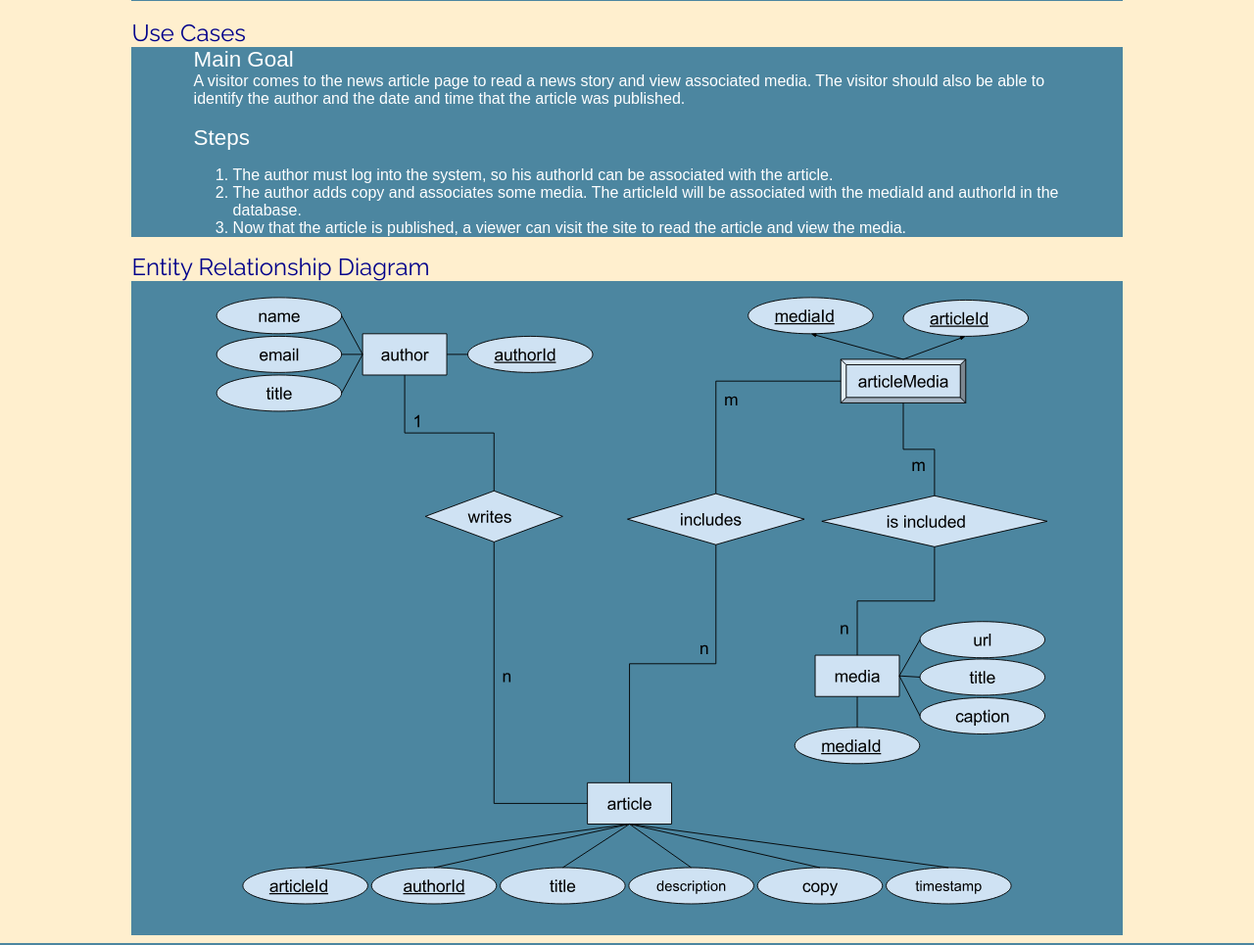
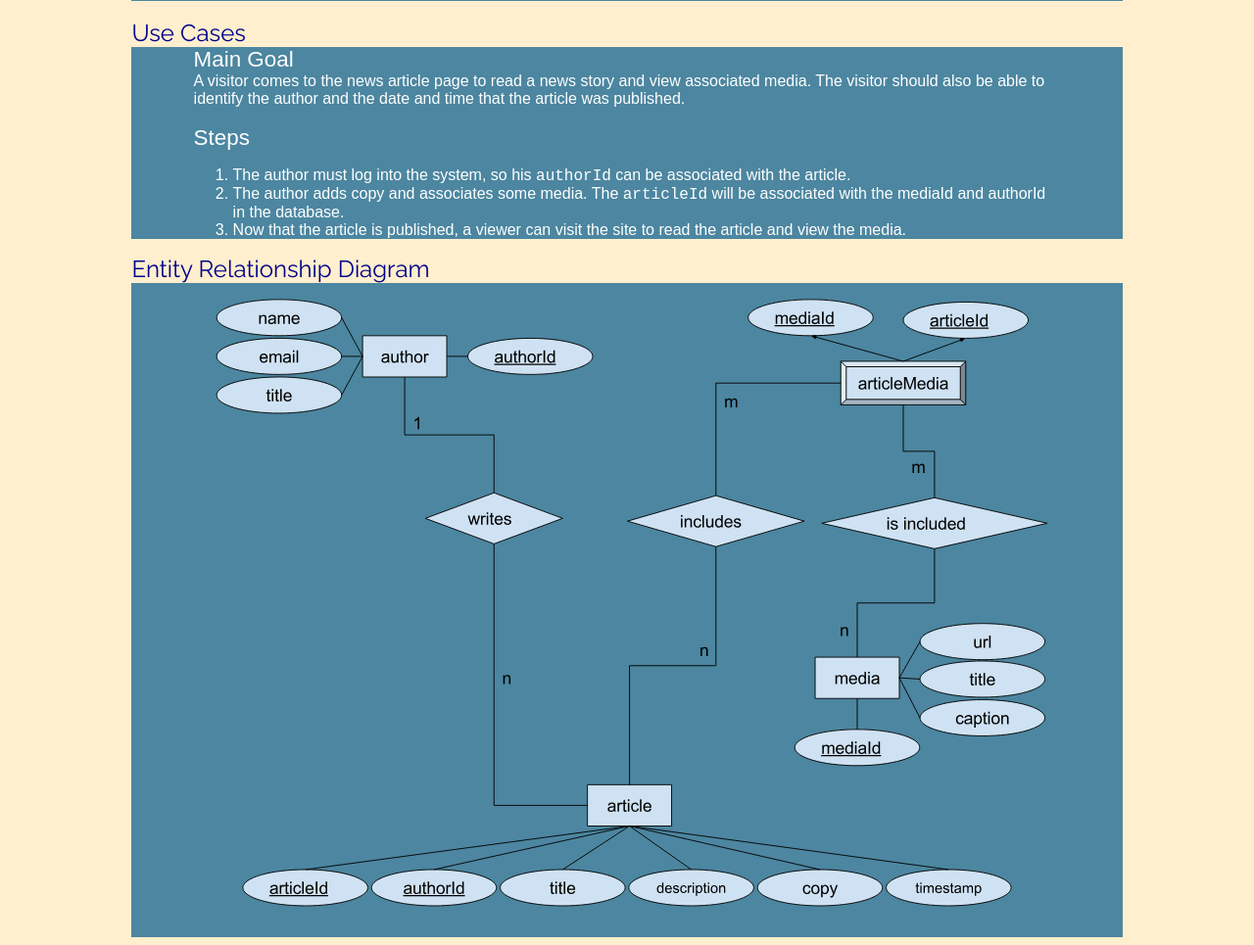
Before and after one commit to davidmancini/cnn, a PHP site: page / in a window 1280 px wide. Shown: the part 304-1269 px from the top of the page at 98% size. Run offline with PHP 8.4, Linux system fonts and the light colour scheme; some web fonts are replaced.

Commit message:
Added Monospace styling to "authorId"

```diff
--- a/css/style.css
+++ b/css/style.css
@@ -36,4 +36,7 @@ h1,
 	margin: 0 10% 0;
 }
 
+.monospace {
+	font-family: "Courier New", Courier, monospace;
+}
 /* 	cool color: dodger blue */
--- a/index.php
+++ b/index.php
@@ -30,8 +30,8 @@
 				A visitor comes to the news article page to read a news story and view associated media.  The visitor should also be able to identify the author and the date and time that the article was published.<br><br>
 			<span class="boxheading">Steps</span>
 				<ol>
-					<li>The author must log into the system, so his authorId can be associated with the article.</li>
-					<li>The author adds copy and associates some media.  The articleId will be associated with the mediaId and authorId in the database.</li>
+					<li>The author must log into the system, so his <span class="monospace">authorId</span> can be associated with the article.</li>
+					<li>The author adds copy and associates some media.  The <span class="monospace">articleId</span> will be associated with the mediaId and authorId in the database.</li>
 					<li>Now that the article is published, a viewer can visit the site to read the article and view the media.</li>
 				</ol>
 		</div>
```
